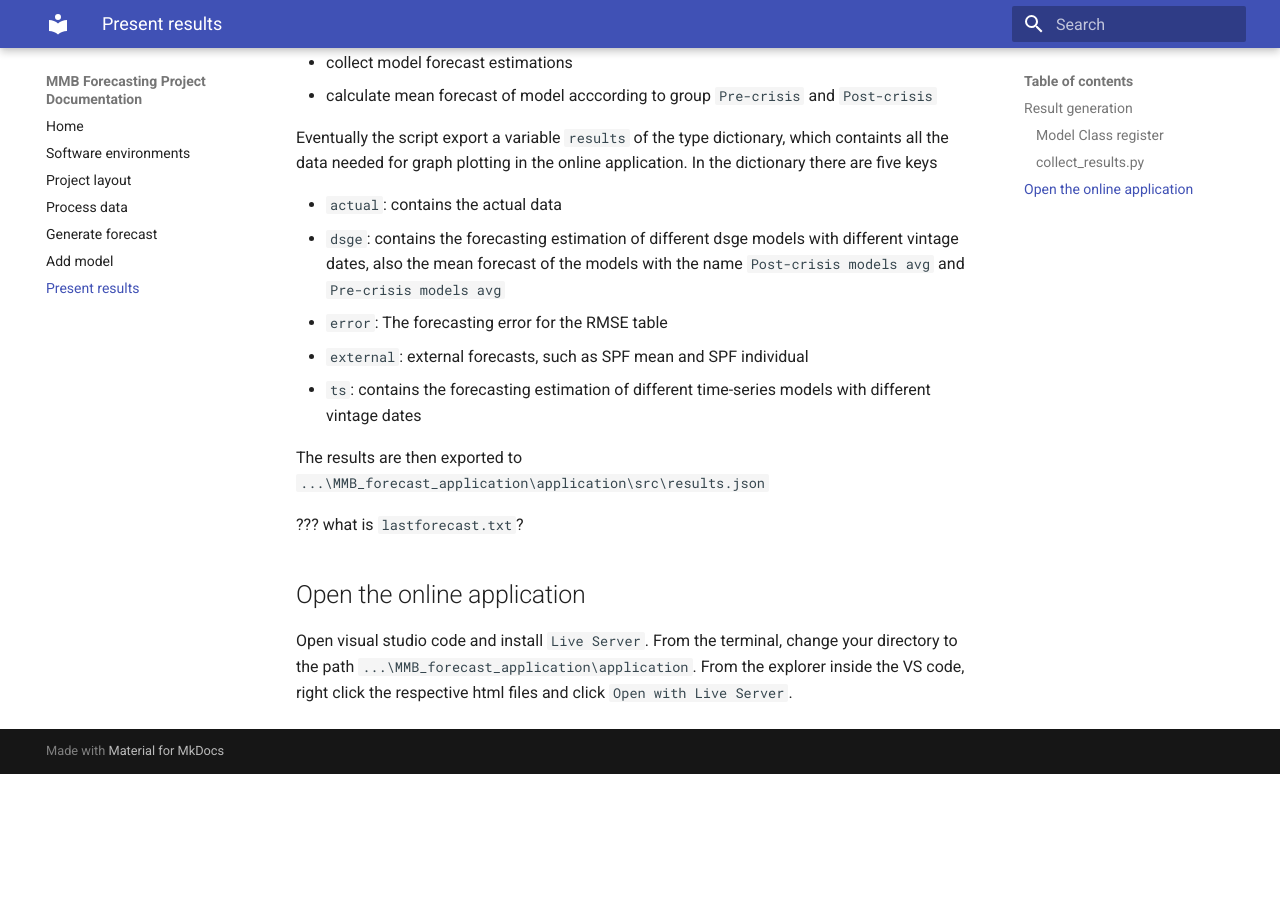
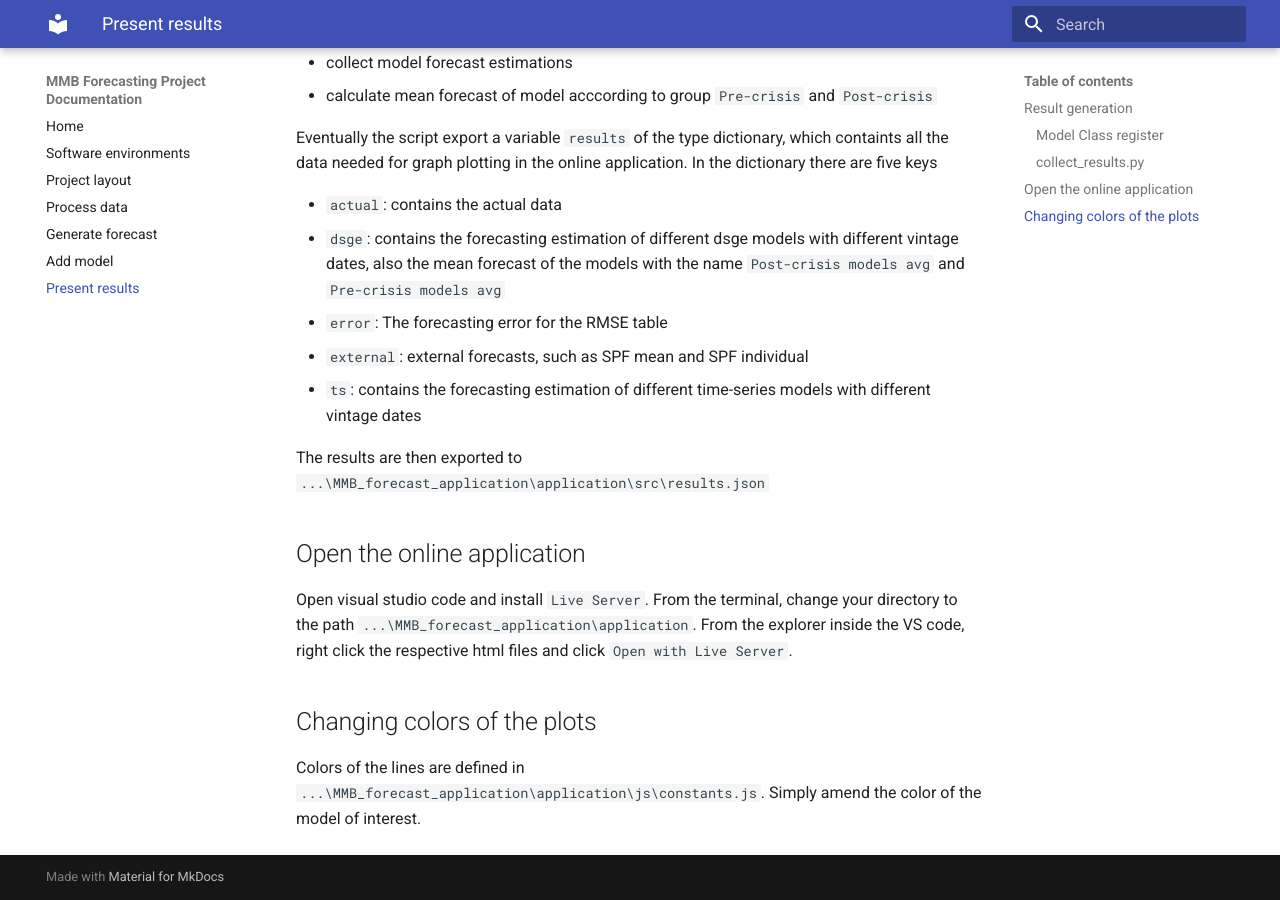
Before and after one commit to zsun9/mmbforecastdoc, an MkDocs documentation site: the page built from docs/application.md, in a window 1280 px wide and 900 px high, scrolled down 625 px. Built offline with MkDocs 1.6.1 and Material for MkDocs 9.7.7, drawn with Linux system fonts in a browser that asks for light colours; before the commit the page ends 1399 px from its top, so only the background shows below that.

Commit message:
Update application.md

```diff
--- a/docs/application.md
+++ b/docs/application.md
@@ -28,10 +28,14 @@ Eventually the script export a variable `results` of the type dictionary, which
 The results are then exported to `...\MMB_forecast_application\application\src\results.json`
 
 
-??? what is `lastforecast.txt`?
 
 
 
 ## Open the online application
 
 Open visual studio code and install `Live Server`. From the terminal, change your directory to the path `...\MMB_forecast_application\application`. From the explorer inside the VS code, right click the respective html files and click `Open with Live Server`.
+
+
+## Changing colors of the plots
+
+Colors of the lines are defined in `...\MMB_forecast_application\application\js\constants.js`. Simply amend the color of the model of interest.
```
